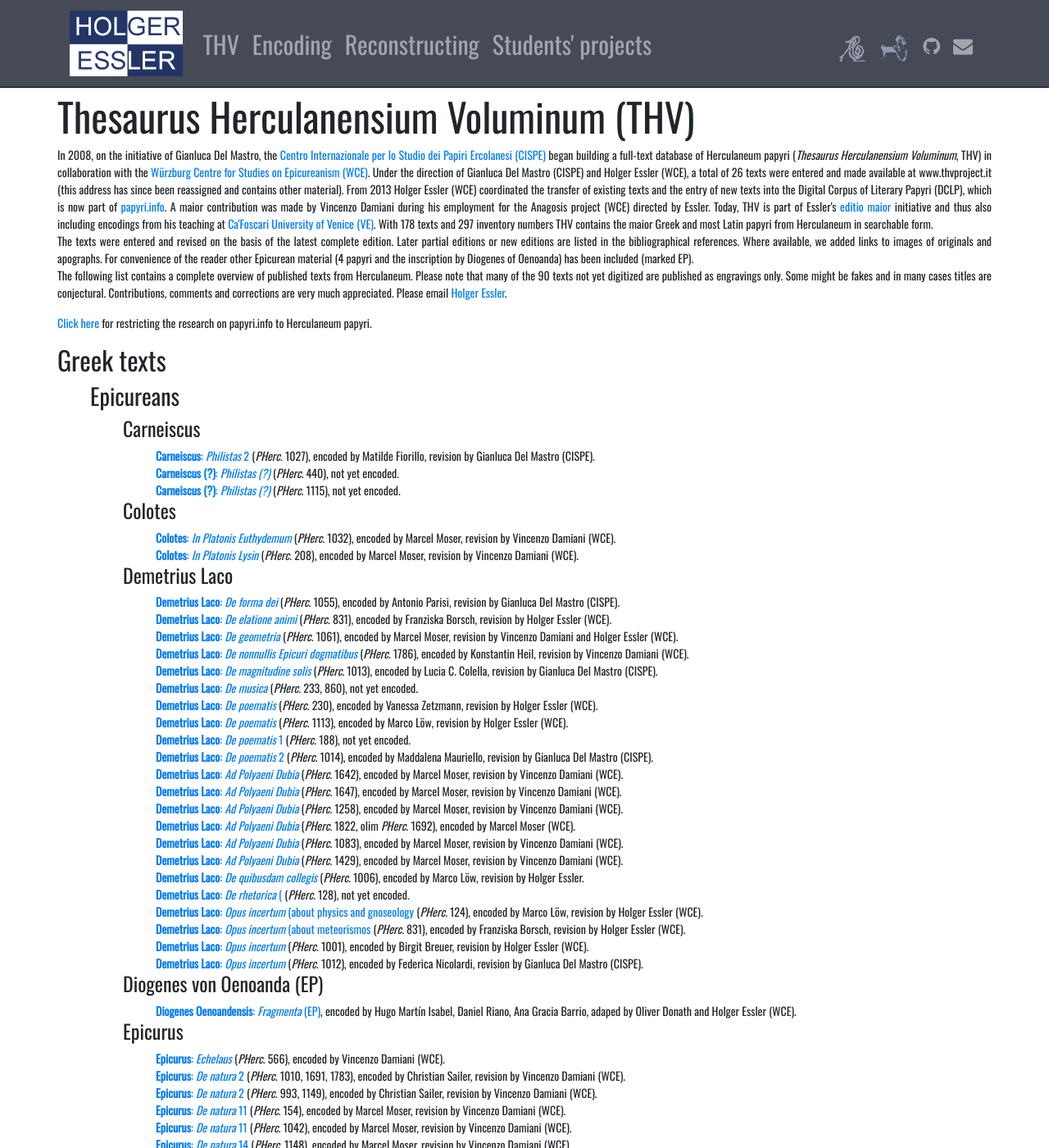
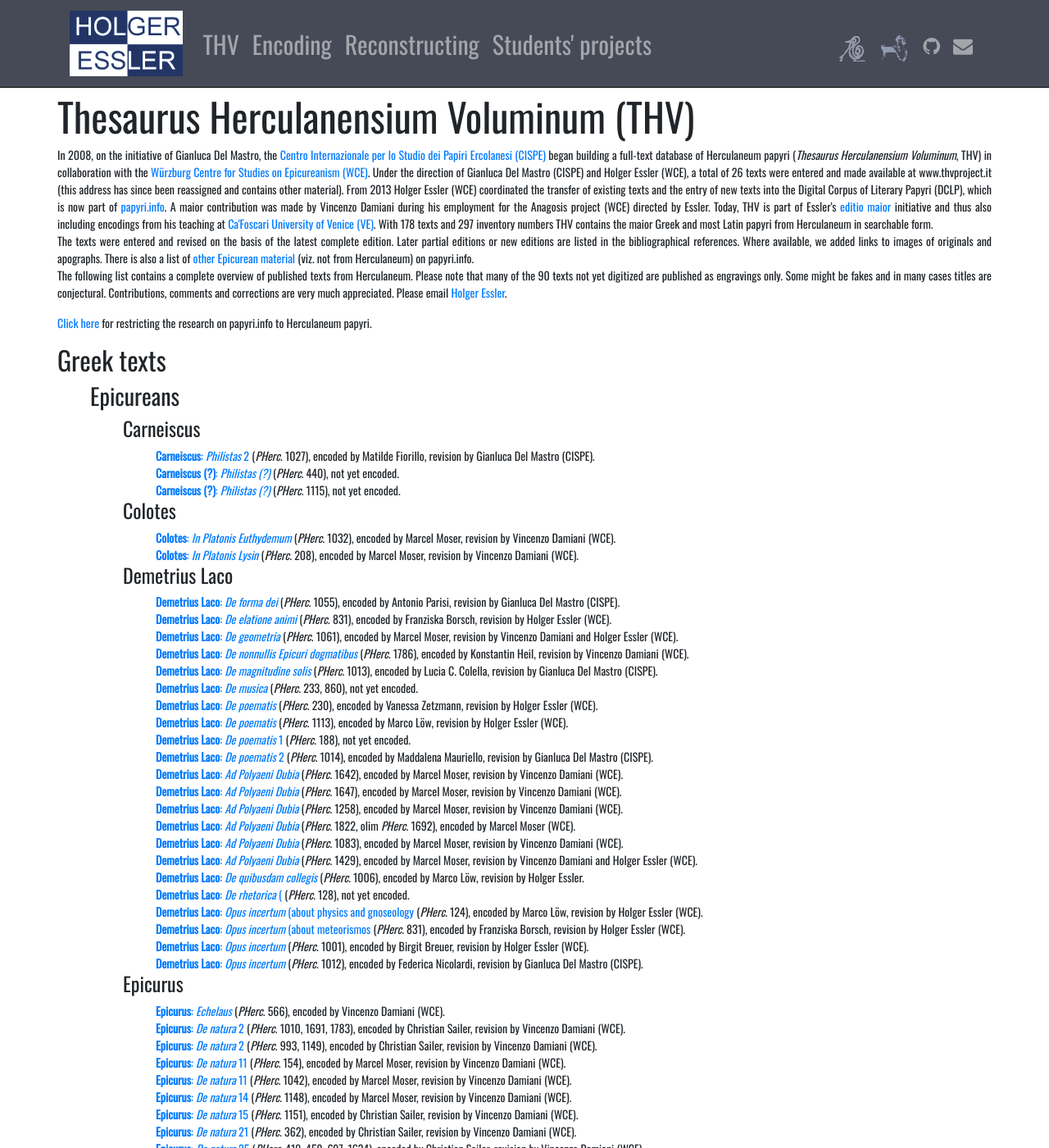
Before and after one commit to HolgerEssler/HolgerEssler.github.io, a Jekyll site: the page built from thv.html, in a window 1280 px wide and 1400 px high. Shown: the whole window at 82% size. Built offline with Jekyll 4.4.1, drawn with Linux system fonts in a browser that asks for light colours; nearby versions of some CDN libraries; some of the changed text lies outside the part shown.

Commit message:
Separate Epicurean page.

```diff
--- a/thv.html
+++ b/thv.html
@@ -22,7 +22,7 @@
           <div class="row">
             <p style="font-size: 14px !important;">
               In 2008, on the initiative of Gianluca Del Mastro, the <a href="https://cispe.org/">Centro Internazionale per lo Studio dei Papiri Ercolanesi (CISPE)</a> began building a full-text database of Herculaneum papyri (<i>Thesaurus Herculanensium Voluminum</i>, THV) in collaboration with the <a href="https://epikur-wuerzburg.de/">W&uuml;rzburg Centre for Studies on Epicureanism (WCE)</a>. Under the direction of Gianluca Del Mastro (CISPE) and Holger Essler (WCE), a total of 26 texts were entered and made available at www.thvproject.it (this address has since been reassigned and contains other material). From 2013 Holger Essler (WCE) coordinated the transfer of existing texts and the entry of new texts into the Digital Corpus of Literary Papyri (DCLP), which is now part of <a href="https://papyri.info">papyri.info</a>. A maior contribution was made by Vincenzo Damiani during his employment for the Anagosis project (WCE) directed by Essler. Today, THV is part of  Essler's <a href="https://epikur-wuerzburg.de/aktivitaeten/editio/">editio maior</a> initiative and thus also including encodings from his teaching at <a href="https://www.unive.it/data/persone/22047005">Ca'Foscari University of Venice (VE)</a>. With 178 texts and 297 inventory numbers THV contains the maior Greek and most Latin papyri from Herculaneum in searchable form.<br/>
-              The texts were entered and revised on the basis of the latest complete edition. Later partial editions or new editions are listed in the bibliographical references. Where available, we added links to images of originals and apographs. For convenience of the reader other Epicurean material (4 papyri and the inscription by Diogenes of Oenoanda) has been included (marked EP).<br/>
+              The texts were entered and revised on the basis of the latest complete edition. Later partial editions or new editions are listed in the bibliographical references. Where available, we added links to images of originals and apographs. There is also a list of <a href="https://holgeressler.github.io/epicurean">other Epicurean material</a> (viz. not from Herculaneum) on papyri.info.<br/>
               The following list contains a complete overview of published texts from Herculaneum. Please note that many of the 90 texts not yet digitized are published as engravings only. Some might be fakes and in many cases titles are conjectural. Contributions, comments and corrections are very much appreciated. Please email <a href="mailto:holger.essler@gmail.com">Holger Essler</a>.
             <p style="font-size: 14px !important;"><a href="https://papyri.info/search?STRING=(herculaneum)&amp;no_caps=on&amp;no_marks=on&amp;target=metadata&amp;DATE_MODE=LOOSE&amp;DOCS_PER_PAGE=15&amp;NOME=campania">Click here</a> for restricting the research on papyri.info to Herculaneum papyri.</p>
           </div>
@@ -88,16 +88,6 @@
                        </ol>
                     </div>
                  </li>
-                 <li>
-                   <div class="row">
-                     <h4>Diogenes von Oenoanda (EP)</h4>
-                   </div>
-                   <div class="row">
-                     <ol class="thv">
-                       <li><a href="http://papyri.info/dclp/865216"><b>Diogenes Oenoandensis</b>: <i>Fragmenta</i> (EP)</a>, encoded by Hugo Martín Isabel, Daniel Riano, Ana Gracia Barrio, adaped by Oliver Donath and Holger Essler (WCE).</li>
-                     </ol>
-                   </div>
-                </li>
                 <li>
                   <div class="row">
                     <h4>Epicurus</h4></div>
@@ -128,7 +118,6 @@
                       <li><a href="https://papyri.info/dclp/117907"><b>Epicurus (?)</b>: <i>De natura (?)</i></a> (<i>PHerc</i>. 1039), not yet encoded.</li>
                       <li><a href="https://papyri.info/dclp/59742"><b>Epicurus (?)</b>: <i>De natura (?)</i></a> (<i>PHerc</i>. 1489), not yet encoded.</li>
                       <li><a href="https://papyri.info/dclp/59744"><b>Epicurus</b>: <i>De natura - De tempore</i></a> (<i>PHerc</i>. 1413), encoded by Christian Sailer (WCE).</li>
-                      <li><a href="https://papyri.info/dclp/140281"><b>Epicurus</b>: <i>Epistulae ad familiares</i> (EP)</a> (<i>POxy</i>. 76 5077), encoded by Vincenzo Damiani (WCE).</li>
                       <li><a href="https://papyri.info/dclp/59739"><b>Epicurus</b>: <i>Opus incertum</i></a> (<i>PHerc</i>. 996), encoded by Vincenzo Damiani (WCE).</li>
                     </ol>
                   </div>
@@ -359,9 +348,6 @@
                       <li><a href="https://papyri.info/dclp/653664"><b>Auctor Epicureus</b>: <i>Opus incertum</i></a> (<i>PHerc</i>. 1036), not yet encoded.</li>
                       <li><a href="https://papyri.info/dclp/63141"><b>Auctor Epicureus</b>: <i>Opus incertum</i></a> (<i>PHerc</i>. 1026), encoded by Vincenzo Damiani (WCE).</li>
                       <li><a href="https://papyri.info/dclp/65659"><b>Auctor Epicureus</b>: <i>Opus incertum</i></a> (<i>PHerc</i>. 1158), encoded by M. Cozzolino, revision by Gianluca Del Mastro (CISPE).</li>
-                      <li><a href="https://papyri.info/dclp/59757"><b>Auctor Epicureus</b>: <i>Opus incertum</i> (EP)</a> (PGrenf. 2 7a), encoded by Marcel Moser, revision by Vincenzo Damiani (WCE).</li>
-                      <li><a href="https://papyri.info/dclp/59745"><b>Auctor Epicureus</b>: <i>Opus incertum</i> (EP)</a> (POxy. 2 215), encoded by Marcel Moser, revision by Vincenzo Damiani (WCE).</li>
-                      <li><a href="https://papyri.info/dclp/63809"><b>Auctor Epicureus</b>: <i>Opus incertum</i> (EP)</a> (PSI 7 851), encoded by Marcel Moser, revision by Vincenzo Damiani (WCE).</li>
                     </ol>
                   </div>
                 </li>
```
Also changed, not shown: other parts of thv.html (+1 -1 lines), epicurean.html (added, +65 -0 lines).
